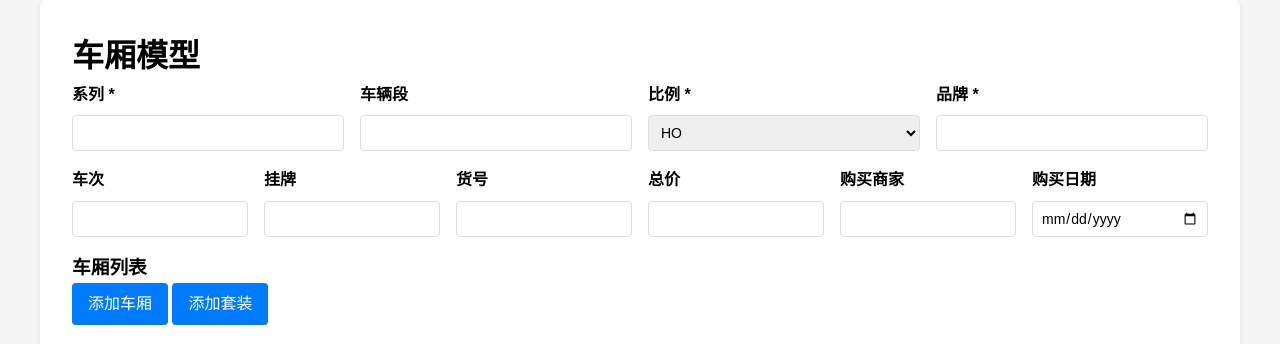
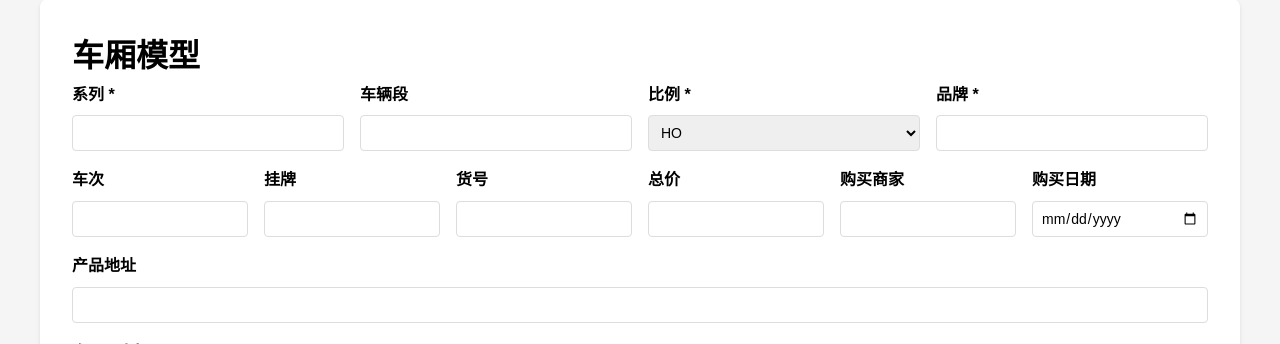
Before and after one commit to plinux/TrainModelManager, a Flask app: page /carriage in a window 1280 px wide. Shown: the part 91-435 px from the top of the page. Run offline with Flask 3, Linux system fonts and the light colour scheme.

Commit message:
[Feature] Add product_url field to all model types
- Add product_url (String 1024) to Locomotive, CarriageSet, Trainset, LocomotiveHead
- Add product URL input field to all 4 add and edit pages
- Field is optional, used to store official product page link

Co-Authored-By: Claude Opus 4.6 <noreply@anthropic.com>

```diff
--- a/models.py
+++ b/models.py
@@ -165,6 +165,7 @@ class Locomotive(db.Model):
   price = db.Column(String(50), comment='价格表达式（如288+538）')
   total_price = db.Column(Float, comment='总价（自动计算）')
   item_number = db.Column(String(50), comment='货号')
+  product_url = db.Column(String(1024), comment='产品地址')
   purchase_date = db.Column(Date, default=date.today, comment='购买日期')
   merchant_id = db.Column(Integer, ForeignKey('merchant.id'), comment='关联商家ID')
 
@@ -194,6 +195,7 @@ class CarriageSet(db.Model):
   item_number = db.Column(String(50), comment='货号')
   scale = db.Column(String(2), nullable=False, comment='比例：HO/N')
   total_price = db.Column(Float, comment='总价')
+  product_url = db.Column(String(1024), comment='产品地址')
   purchase_date = db.Column(Date, default=date.today, comment='购买日期')
   merchant_id = db.Column(Integer, ForeignKey('merchant.id'), comment='关联商家ID')
 
@@ -247,6 +249,7 @@ class Trainset(db.Model):
   price = db.Column(String(50), comment='价格表达式（如288+538）')
   total_price = db.Column(Float, comment='总价（自动计算）')
   item_number = db.Column(String(50), comment='货号')
+  product_url = db.Column(String(1024), comment='产品地址')
   purchase_date = db.Column(Date, default=date.today, comment='购买日期')
   merchant_id = db.Column(Integer, ForeignKey('merchant.id'), comment='关联商家ID')
 
@@ -278,6 +281,7 @@ class LocomotiveHead(db.Model):
   price = db.Column(String(50), comment='价格表达式（如288+538）')
   total_price = db.Column(Float, comment='总价（自动计算）')
   item_number = db.Column(String(50), comment='货号')
+  product_url = db.Column(String(1024), comment='产品地址')
   purchase_date = db.Column(Date, default=date.today, comment='购买日期')
   merchant_id = db.Column(Integer, ForeignKey('merchant.id'), comment='关联商家ID')
 
--- a/templates/carriage.html
+++ b/templates/carriage.html
@@ -25,6 +25,10 @@
     </div>
     {{ autocomplete_field('merchant_id', '购买商家', merchants) }}
     {{ date_field('purchase_date', '购买日期', value=today) }}
+  </div>
+
+  <div class="form-row">
+    {{ text_field('product_url', '产品地址') }}
   </div>
 
   <h3>车厢列表</h3>
--- a/templates/carriage_edit.html
+++ b/templates/carriage_edit.html
@@ -25,6 +25,10 @@
     </div>
     {{ autocomplete_field('merchant_id', '购买商家', merchants, value=carriage_set.merchant_id, text_value=carriage_set.merchant_rel.name if carriage_set.merchant_rel else None) }}
     {{ date_field('purchase_date', '购买日期', value=carriage_set.purchase_date) }}
+  </div>
+
+  <div class="form-row">
+    {{ text_field('product_url', '产品地址', value=carriage_set.product_url) }}
   </div>
 
   <h3>车厢列表</h3>
--- a/templates/locomotive.html
+++ b/templates/locomotive.html
@@ -31,6 +31,10 @@
     {{ price_field() }}
     {{ autocomplete_field('merchant_id', '购买商家', merchants) }}
     {{ date_field('purchase_date', '购买日期') }}
+  </div>
+
+  <div class="form-row">
+    {{ text_field('product_url', '产品地址') }}
   </div>
 
   <button type="submit">添加</button>
--- a/templates/locomotive_edit.html
+++ b/templates/locomotive_edit.html
@@ -30,6 +30,10 @@
     {{ price_field(value=locomotive.price) }}
     {{ autocomplete_field('merchant_id', '购买商家', merchants, value=locomotive.merchant_id, text_value=locomotive.merchant_rel.name if locomotive.merchant_rel else '') }}
     {{ date_field('purchase_date', '购买日期', value=locomotive.purchase_date) }}
+  </div>
+
+  <div class="form-row">
+    {{ text_field('product_url', '产品地址', value=locomotive.product_url) }}
   </div>
 
   <button type="submit">保存</button>
--- a/templates/locomotive_head.html
+++ b/templates/locomotive_head.html
@@ -23,6 +23,10 @@
     {{ price_field() }}
     {{ autocomplete_field('merchant_id', '购买商家', merchants) }}
     {{ date_field('purchase_date', '购买日期') }}
+  </div>
+
+  <div class="form-row">
+    {{ text_field('product_url', '产品地址') }}
   </div>
 
   <button type="submit">添加</button>
--- a/templates/locomotive_head_edit.html
+++ b/templates/locomotive_head_edit.html
@@ -24,6 +24,10 @@
     {{ date_field('purchase_date', '购买日期', value=locomotive_head.purchase_date) }}
   </div>
 
+  <div class="form-row">
+    {{ text_field('product_url', '产品地址', value=locomotive_head.product_url) }}
+  </div>
+
   <button type="submit">保存</button>
   <a href="{{ url_for('locomotive_head.locomotive_head') }}" class="btn-cancel">取消</a>
 </form>
--- a/templates/trainset.html
+++ b/templates/trainset.html
@@ -37,6 +37,10 @@
     {{ price_field() }}
     {{ autocomplete_field('merchant_id', '购买商家', merchants) }}
     {{ date_field('purchase_date', '购买日期') }}
+  </div>
+
+  <div class="form-row">
+    {{ text_field('product_url', '产品地址') }}
   </div>
 
   <button type="submit">添加</button>
--- a/templates/trainset_edit.html
+++ b/templates/trainset_edit.html
@@ -36,6 +36,10 @@
     {{ price_field(value=trainset.price) }}
     {{ autocomplete_field('merchant_id', '购买商家', merchants, value=trainset.merchant_id, text_value=trainset.merchant_rel.name if trainset.merchant_rel else None) }}
     {{ date_field('purchase_date', '购买日期', value=trainset.purchase_date) }}
+  </div>
+
+  <div class="form-row">
+    {{ text_field('product_url', '产品地址', value=trainset.product_url) }}
   </div>
 
   <button type="submit">保存</button>
```
